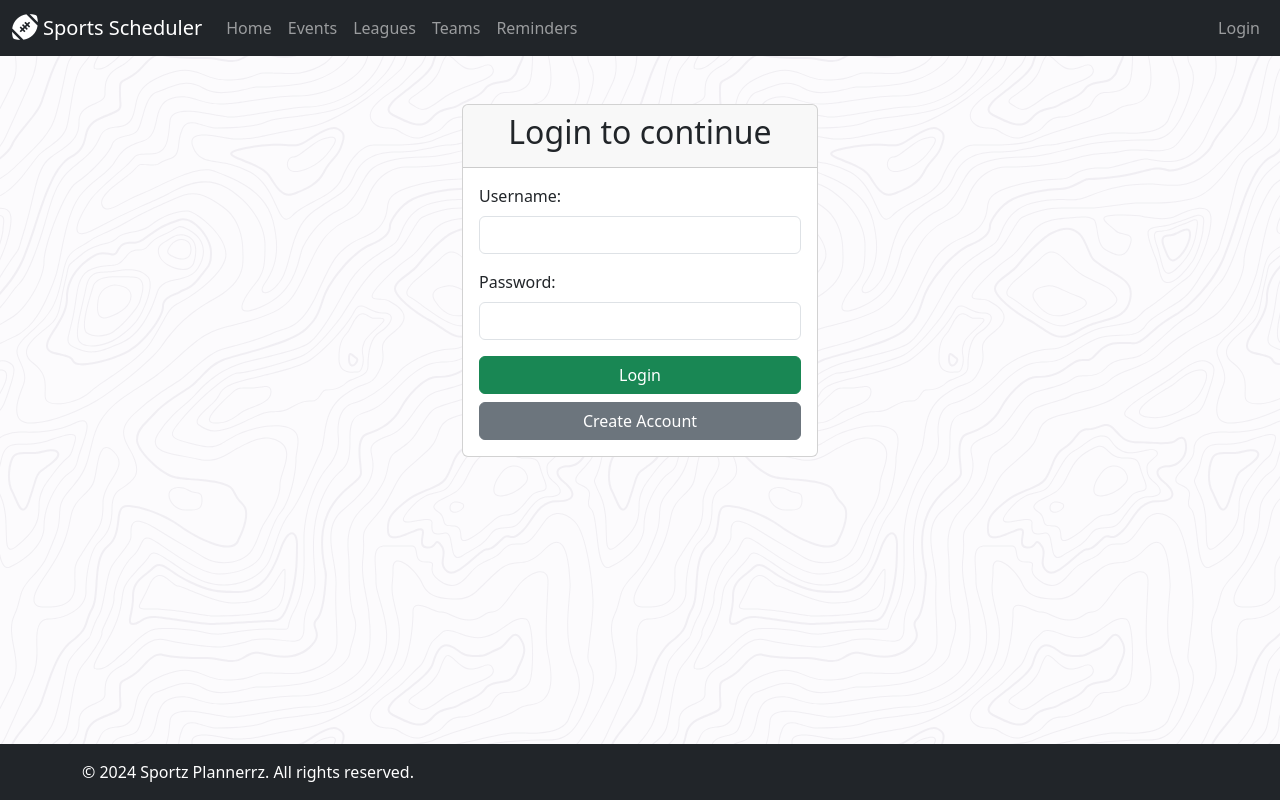
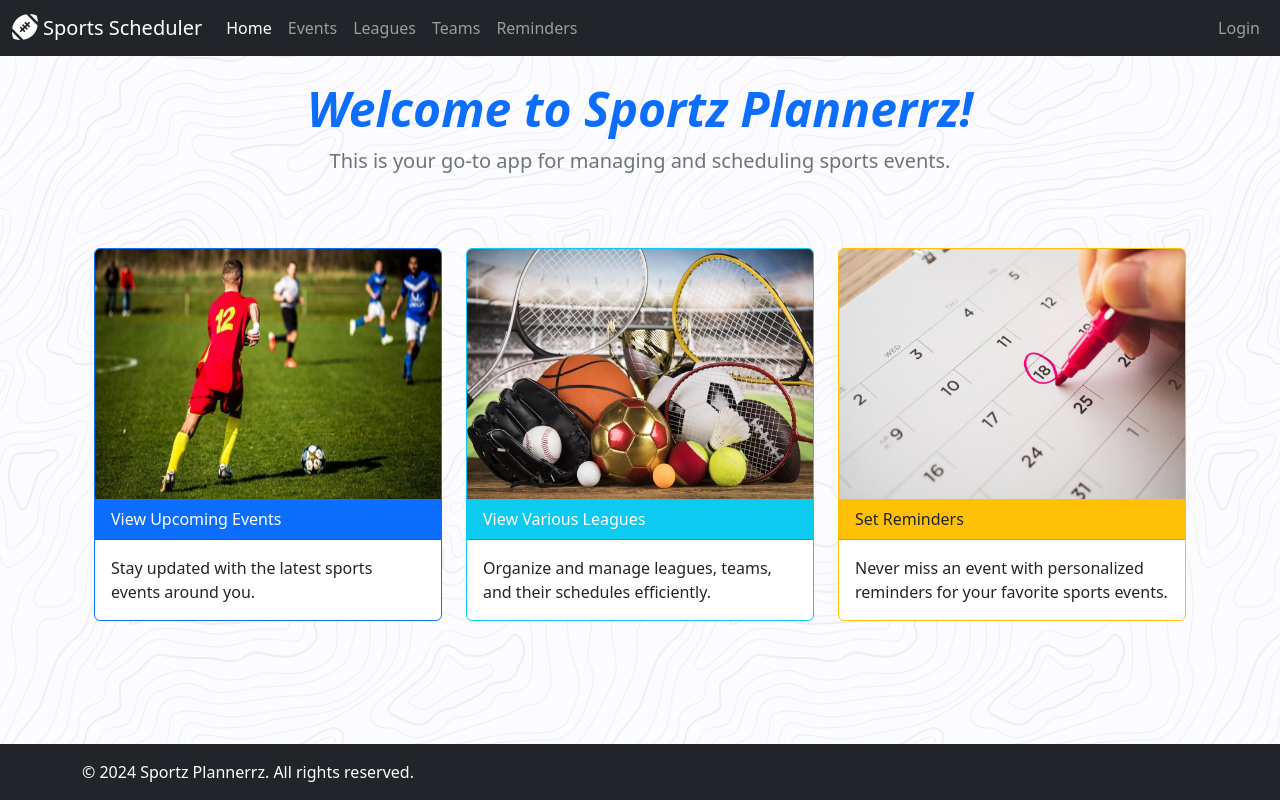
Before and after one commit to jchah/sports-scheduling-front, a Vue app in the folder sports-scheduler/: page / in a window 1280 px wide. Before the commit this address led to /login. Built offline with nearby package versions, Linux system fonts and the light colour scheme.

Commit message:
Removed navigation gaurd (can see website w/o login) and edited login form

```diff
--- a/sports-scheduler/src/router/index.js
+++ b/sports-scheduler/src/router/index.js
@@ -113,18 +113,18 @@ const router = createRouter({
   history: createWebHistory(),
   routes
 });
-
-// Navigation Guard
-router.beforeEach((to, from, next) => {
-  const publicPages = ['/login', '/create-account'];
-  const authRequired = !publicPages.includes(to.path);
-  const loggedIn = localStorage.getItem('authToken');
-
-  if (authRequired && !loggedIn) {
-    next('/login');
-  } else {
-    next();
-  }
-});
+//
+// // Navigation Guard
+// router.beforeEach((to, from, next) => {
+//   const publicPages = ['/login', '/create-account'];
+//   const authRequired = !publicPages.includes(to.path);
+//   const loggedIn = localStorage.getItem('authToken');
+//
+//   if (authRequired && !loggedIn) {
+//     next('/login');
+//   } else {
+//     next();
+//   }
+// });
 
 export default router;
--- a/sports-scheduler/src/views/LoginForm.vue
+++ b/sports-scheduler/src/views/LoginForm.vue
@@ -4,7 +4,7 @@
       <div class="col-md-4">
         <div class="card">
           <div class="card-header">
-            <h2 class="text-center">Login to continue</h2>
+            <h2 class="text-center">Login</h2>
           </div>
           <div class="card-body">
             <form @submit.prevent="login">
```
